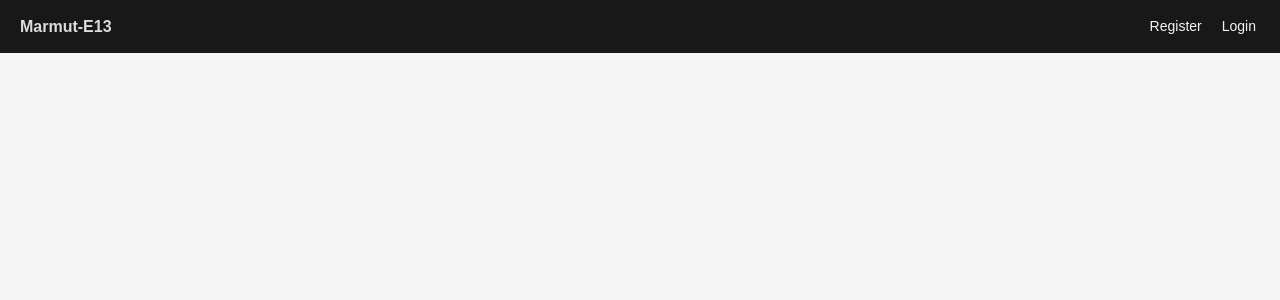
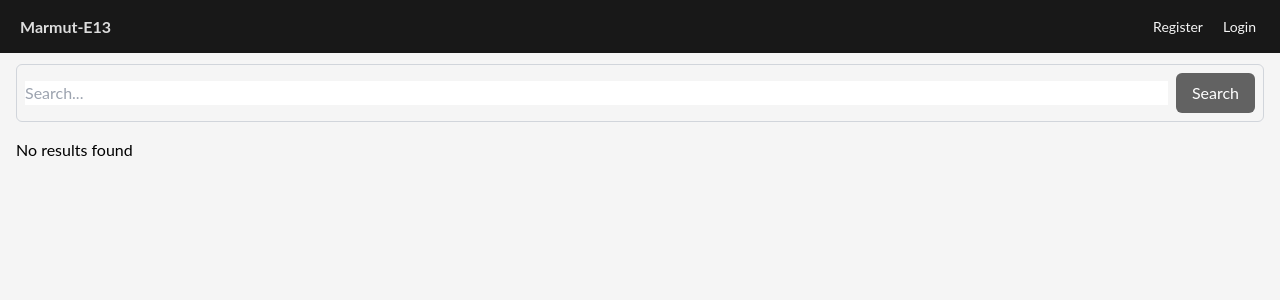
Before and after one commit to Marmut-E13/marmut, a Next.js app: page /feature/search-bar in a window 1280 px wide. Shown: the top 300 px of the page. Built offline with nearby package versions, Linux system fonts and the light colour scheme.

Commit message:
merapihkan format web

```diff
--- a/package.json
+++ b/package.json
@@ -13,7 +13,8 @@
     "bootstrap": "^5.3.3",
     "next": "^14.2.3",
     "react": "^18",
-    "react-dom": "^18"
+    "react-dom": "^18",
+    "react-icons": "^5.2.0"
   },
   "devDependencies": {
     "@types/node": "^20",
--- a/src/app/feature/search-bar/page.tsx
+++ b/src/app/feature/search-bar/page.tsx
@@ -1,67 +1,74 @@
 "use client"
 
 import { useState } from "react";
-import { useRouter } from "next/router";
 
-const SearchBar: React.FC = () => {
-    const router = useRouter();
+const SearchPage: React.FC = () => {
     const [query, setQuery] = useState<string>("");
     const [searchResults, setSearchResults] = useState<any[]>([]); // Menyimpan hasil pencarian
 
     const handleSearch = () => {
-        // Lakukan pencarian berdasarkan query
-        // Misalnya, Anda dapat mengirimkan permintaan ke server dengan query sebagai parameter
-        // Kemudian, simpan hasil pencarian ke dalam state searchResults
-        // Contoh sederhana: setSearchResults([...dummySearchResults]); // Dummy results for demonstration
-
-        // Untuk alasan demonstrasi, saya akan menggunakan data dummy
-        const dummySearchResults = [
-            { type: "Song", title: "Song1", artist: "Artist1" },
-            { type: "Podcast", title: "Podcast1", podcaster: "Podcaster1" },
-            { type: "Playlist", title: "Playlist1", creator: "Creator1" },
-            // Tambahkan hasil pencarian lainnya di sini
+        const dummyData = [
+            { type: "Song", title: "Song 1", artist: "Artist 1" },
+            { type: "Song", title: "Song 2", artist: "Artist 2" },
+            { type: "Podcast", title: "Podcast 1", podcaster: "Podcaster 1" },
+            { type: "Podcast", title: "Podcast 2", podcaster: "Podcaster 2" },
+            { type: "User Playlist", title: "Playlist 1", creator: "Creator 1" },
+            { type: "User Playlist", title: "Playlist 2", creator: "Creator 2" },
         ];
 
-        const filteredResults = dummySearchResults.filter(item =>
+        const results = dummyData.filter(item =>
             item.title.toLowerCase().includes(query.toLowerCase())
         );
-        setSearchResults(filteredResults);
+
+        setSearchResults(results);
     };
 
-    const handleViewContent = (type: string, title: string) => {
-        // Arahkan pengguna ke halaman detail konten berdasarkan tipe dan judulnya
-        router.push(`/${type.toLowerCase()}/${title}`);
+    const handleViewDetail = (title: string, type: string) => {
+        console.log(`View detail of ${type}: ${title}`);
+
     };
 
     return (
-        <div className="flex items-center">
+        <div className="p-4">
+            <h1 className="text-2xl font-bold mb-4">Search</h1>
+            <div className="flex items-center border border-gray-300 rounded-md p-2 mb-4">
                 <input
                     type="text"
                     value={query}
                     onChange={(e) => setQuery(e.target.value)}
-                placeholder="Query"
-                className="border border-stonks-700 rounded-l-md py-2 px-3 focus:outline-none"
+                    placeholder="Search..."
+                    className="flex-grow focus:outline-none"
                 />
-            <button onClick={handleSearch} className="bg-stonks-600 text-white py-2 px-4 rounded-r-md">CARI</button>
-            {searchResults.length > 0 && (
-                <div className="mt-4">
-                    <h2 className="text-lg font-semibold">Hasil Pencarian:</h2>
-                    <ul className="mt-2">
-                        {searchResults.map((result, index) => (
-                            <li key={index} className="mt-1">
-                                <span className="text-blue-600 cursor-pointer" onClick={() => handleViewContent(result.type, result.title)}>
-                                    {result.title} ({result.type})
-                                </span>
-                                {result.type === "Song" && <span> oleh {result.artist}</span>}
-                                {result.type === "Podcast" && <span> oleh {result.podcaster}</span>}
-                                {result.type === "Playlist" && <span> oleh {result.creator}</span>}
-                            </li>
+                <button onClick={handleSearch} className="bg-stonks-600 text-white py-2 px-4 rounded-md ml-2">Search</button>
+            </div>
+            {searchResults.length === 0 ? (
+                <p>No results found</p>
+            ) : (
+                <table className="w-full border-collapse border border-stonks-700">
+                    <thead>
+                    <tr className="bg-stonks-600 text-white">
+                        <th className="border border-stonks-700 p-3">Tipe</th>
+                        <th className="border border-stonks-700 p-3">Judul lagu</th>
+                        <th className="border border-stonks-700 p-3">Oleh</th>
+                        <th className="border border-stonks-700 p-3">Detail</th>
+                    </tr>
+                    </thead>
+                    <tbody>
+                    {searchResults.map((item, index) => (
+                        <tr key={index} className={`${index % 2 === 0 ? 'bg-gray-100' : 'bg-white'}`}>
+                            <td className="border border-stonks-700 p-3">{item.title}</td>
+                            <td className="border border-stonks-700 p-3">{item.type}</td>
+                            <td className="border border-stonks-700 p-3">{item.artist || item.podcaster || item.creator}</td>
+                            <td className="border border-stonks-700 p-3">
+                                <button onClick={() => handleViewDetail(item.title, item.type)} className="bg-stonks-600 text-white py-1 px-2 rounded-md mr-2">View</button>
+                            </td>
+                        </tr>
                     ))}
-                    </ul>
-                </div>
+                    </tbody>
+                </table>
             )}
         </div>
     );
 }
 
-export default SearchBar;
+export default SearchPage;
--- a/src/app/globals.css
+++ b/src/app/globals.css
@@ -3,21 +3,12 @@
 @tailwind utilities;
 
 @import "~bootstrap/dist/css/bootstrap.min.css";
-
-/* @import url('https://fonts.googleapis.com/css2?family=Rubik&display=swap'); */
-@import url('https://fonts.googleapis.com/css2?family=Poppins&display=swap');
-@import url('https://fonts.googleapis.com/css2?family=Domine&display=swap');
+@import url('https://fonts.googleapis.com/css2?family=Lato&display=swap');
 
 :root{
-  background-color: #F5F5F5;
 }
 
 body {
-  font-family: 'Poppins', sans-serif !important;
-  /* font-family: 'Domine'; */
-  color: #313131;
+  font-family: 'Lato', 'sans-serif';
+  background-color: #F5F5F5;
 }
-
-.font-domine {
-  font-family: 'Domine', serif;
-}
```
Also changed, not shown: src/app/feature/downloaded-song/page.tsx (+3 -4 lines), 1 other file (tests, documents, lock files or other folders). Lines whose indentation alone changed are shown as unchanged.
